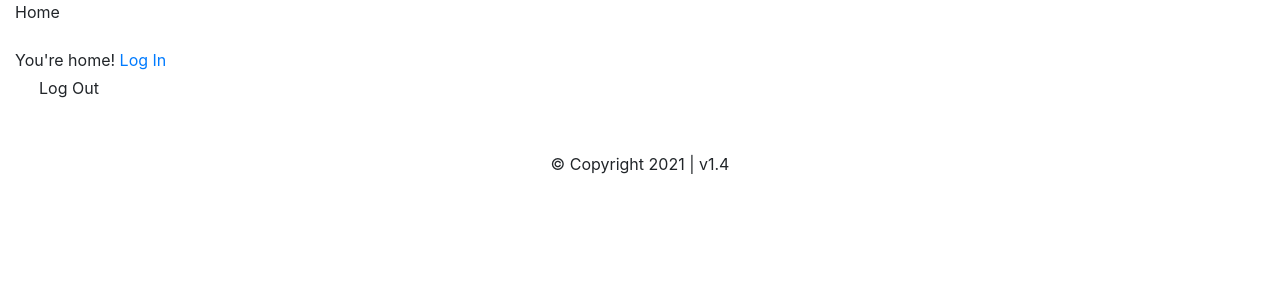
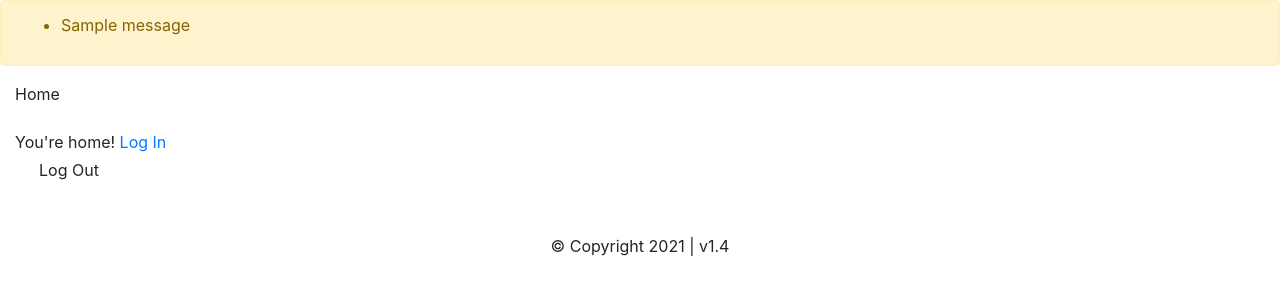
Before and after one commit to Michie740/medical-record-management, a Django app: page / in a window 1280 px wide. Shown: the top 300 px of the page. Run offline with Django 3.2, Linux system fonts and the light colour scheme; tables that the repository leaves empty hold one stand-in row (values such as "Sample post"); one stand-in notice (Sample message) is shown; some libraries are stand-ins or nearby versions.

Commit message:
Fix sign up and redirects and message display

```diff
--- a/medical_record_management/medical_record_management/settings.py
+++ b/medical_record_management/medical_record_management/settings.py
@@ -142,6 +142,9 @@ AUTH_PASSWORD_VALIDATORS = [
 
 AUTH_USER_MODEL = "users.User"
 SITE_ID = 1
+
+EMAIL_BACKEND = 'django.core.mail.backends.filebased.EmailBackend'
+EMAIL_FILE_PATH = os.path.join(BASE_DIR, 'emails')
 # Internationalization
 # https://docs.djangoproject.com/en/3.2/topics/i18n/
 
--- a/medical_record_management/medical_record_management/templates/base.html
+++ b/medical_record_management/medical_record_management/templates/base.html
@@ -10,6 +10,15 @@
 
 
 <body>
+{% if messages %}
+<div class="alert alert-warning alert-dismissible" role="alert">
+<ul class=flashes>
+    {% for message in messages %}
+    <li{% if message.tags %} class="{{ message.tags }}"{% endif %}>{{ message }}</li>
+    {% endfor %}
+    </ul>
+  </div>
+{% endif %}
     <div id="title" class="container-fluid">
     {% block title %}{% endblock %}
   </div>
--- a/medical_record_management/users/templates/users/signup.html
+++ b/medical_record_management/users/templates/users/signup.html
@@ -9,7 +9,7 @@
 
 <h1>Sign Up</h1>
 
-<p>Already have an account? Then please <a href="{{ login_url }}">sign in</a>.</p>
+<p>Already have an account? Then please <a href="{{ login_url }}">Sign in</a>.</p>
 
 <form class="signup" id="signup_form" method="post" action="{% url 'account_signup' %}">
       {% csrf_token %}
```
Also changed, not shown: medical_record_management/users/views.py (+1 -9 lines), medical_record_management/db.sqlite3 (deleted), medical_record_management/patients/migrations/0001_initial.py (deleted), medical_record_management/patients/migrations/__init__.py (deleted), medical_record_management/users/migrations/0001_initial.py (deleted), medical_record_management/users/migrations/0002_alter_user_security_level.py (deleted), medical_record_management/users/migrations/0003_auto_20210925_0157.py (deleted), medical_record_management/users/migrations/__init__.py (deleted).
